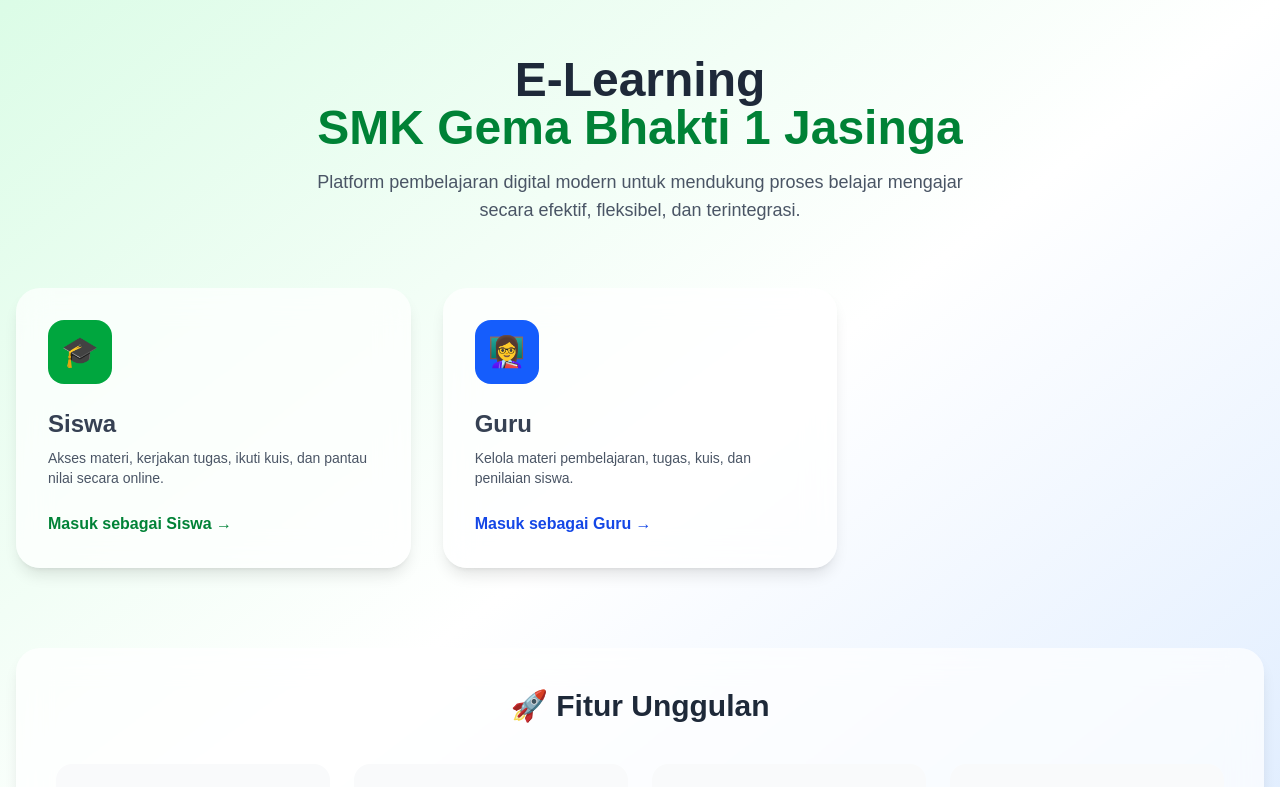
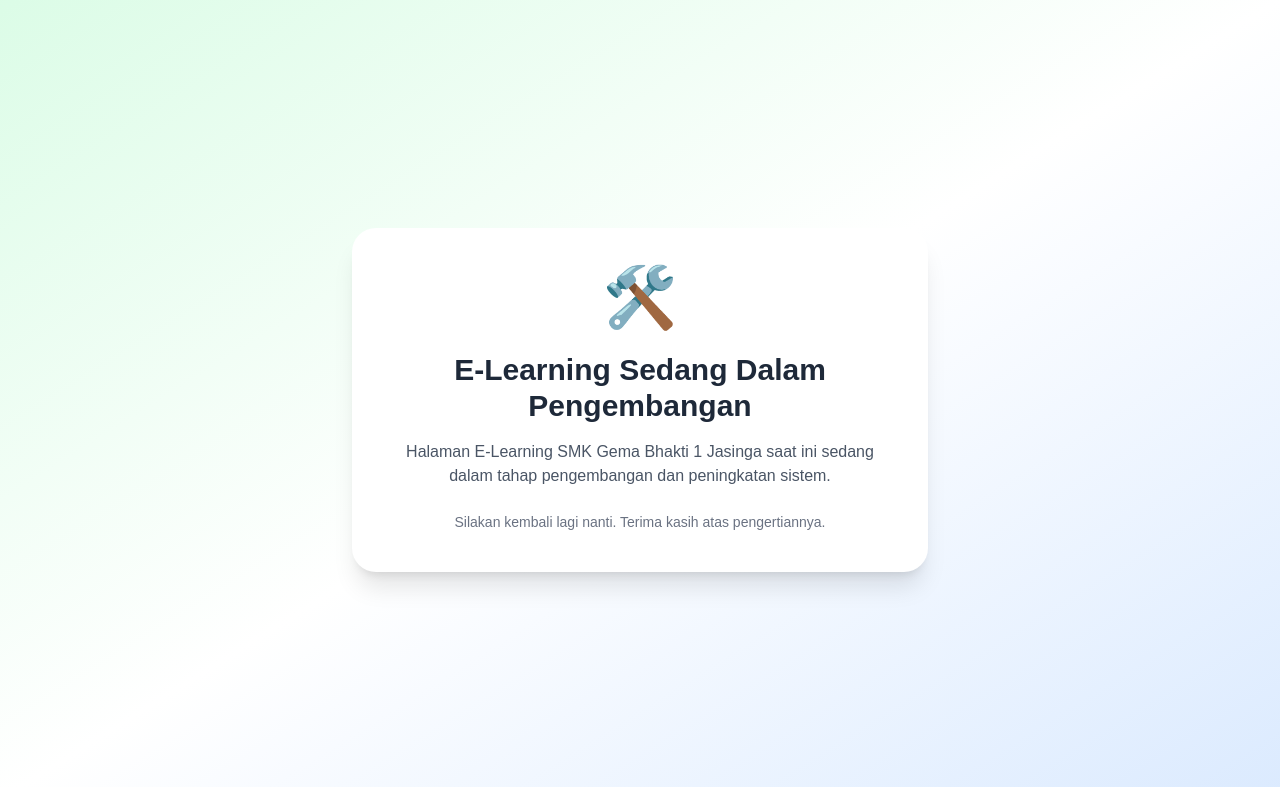
Before and after one commit to Dimas712/smk-gema-bhakti, a Next.js app: page /e-learning in a window 1280 px wide. Shown: the top 787 px of the page. Built offline with nearby package versions, Linux system fonts and the light colour scheme.

Commit message:
maintenance Elearning

```diff
--- a/src/app/(elearning)/e-learning/page.jsx
+++ b/src/app/(elearning)/e-learning/page.jsx
@@ -2,10 +2,16 @@
 
 export default function ELearningPage() {
   return (
+    <main className="min-h-screen flex items-center justify-center bg-gradient-to-br from-green-100 via-white to-blue-100 px-4">
+    {/*
+      ===============================
+      HALAMAN E-LEARNING LAMA
+      DIKOMENTARI SEMENTARA
+      ===============================
     <main className="min-h-screen bg-gradient-to-br from-green-100 via-white to-blue-100 px-4 py-14">
       <div className="max-w-7xl mx-auto">
 
-        {/* Hero Section */}
+        {/* Hero Section *
         <section className="text-center mb-16">
           <h1 className="text-4xl md:text-5xl font-extrabold text-gray-800 mb-4">
             E-Learning
@@ -19,10 +25,10 @@
           </p>
         </section>
 
-        {/* Role Cards */}
+        {/* Role Cards *
         <section className="grid grid-cols-1 md:grid-cols-3 gap-8 mb-20">
 
-          {/* Siswa */}
+          {/* Siswa *
           <div className="group bg-white/70 backdrop-blur-lg rounded-3xl p-8 shadow-lg hover:shadow-2xl transition">
             <div className="w-16 h-16 flex items-center justify-center rounded-2xl bg-green-600 text-white text-3xl mb-6">
               🎓
@@ -40,7 +46,7 @@
             </a>
           </div>
 
-          {/* Guru */}
+          {/* Guru *
           <div className="group bg-white/70 backdrop-blur-lg rounded-3xl p-8 shadow-lg hover:shadow-2xl transition">
             <div className="w-16 h-16 flex items-center justify-center rounded-2xl bg-blue-600 text-white text-3xl mb-6">
               👩‍🏫
@@ -73,11 +79,11 @@
               Masuk sebagai Admin →
             </a>
           </div>
-          */}
+          *
 
         </section>
 
-        {/* Features */}
+        {/* Features *
         <section className="bg-white/70 backdrop-blur-lg rounded-3xl p-10 shadow-lg text-gray-800">
           <h2 className="text-3xl font-bold text-center mb-10">
             🚀 Fitur Unggulan
@@ -110,5 +116,25 @@
 
       </div>
     </main>
+    */}
+          {/* Maintenance Page */}
+      <div className="text-center bg-white p-10 rounded-3xl shadow-xl max-w-xl">
+        <div className="text-6xl mb-6">🛠️</div>
+
+        <h1 className="text-3xl font-bold text-gray-800 mb-4">
+          E-Learning Sedang Dalam Pengembangan
+        </h1>
+
+        <p className="text-gray-600 mb-6">
+          Halaman E-Learning SMK Gema Bhakti 1 Jasinga saat ini sedang dalam tahap
+          pengembangan dan peningkatan sistem.
+        </p>
+
+        <p className="text-gray-500 text-sm">
+          Silakan kembali lagi nanti. Terima kasih atas pengertiannya.
+        </p>
+      </div>
+
+    </main>
   );
 }
```
